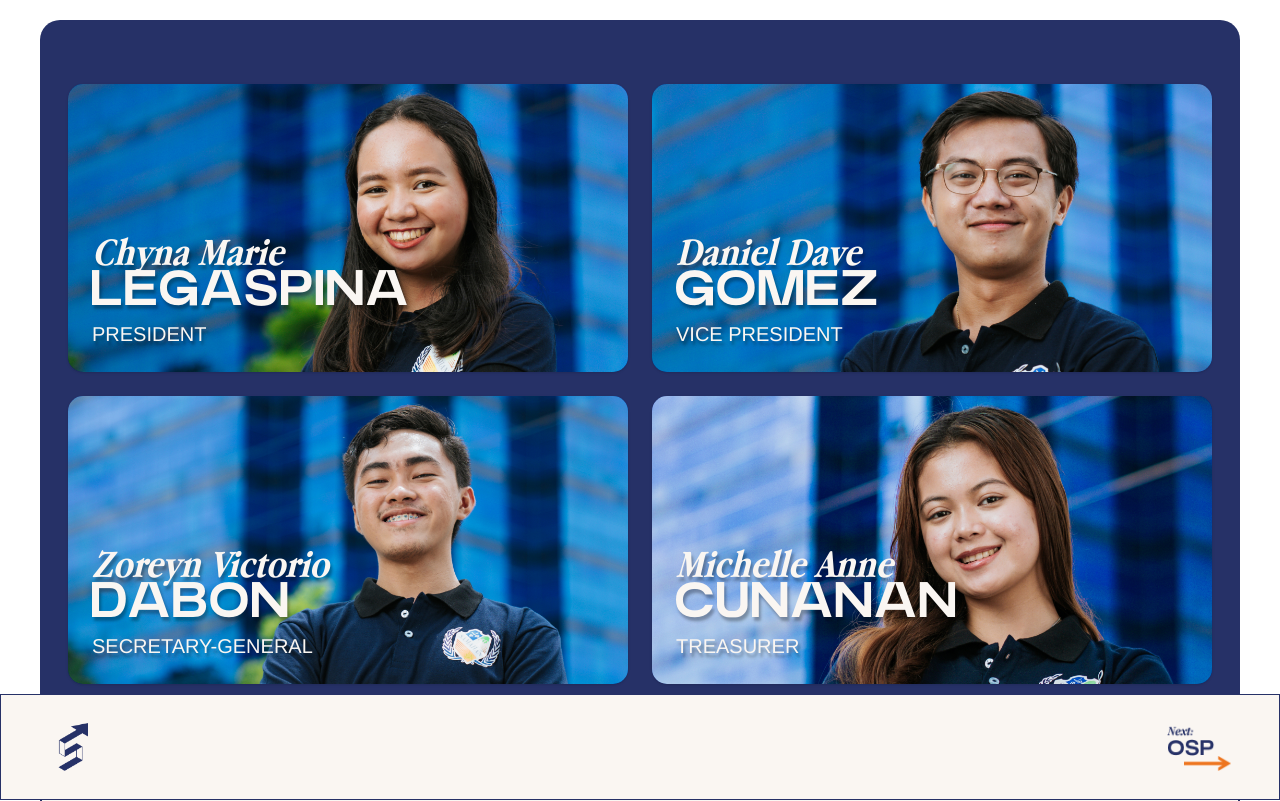
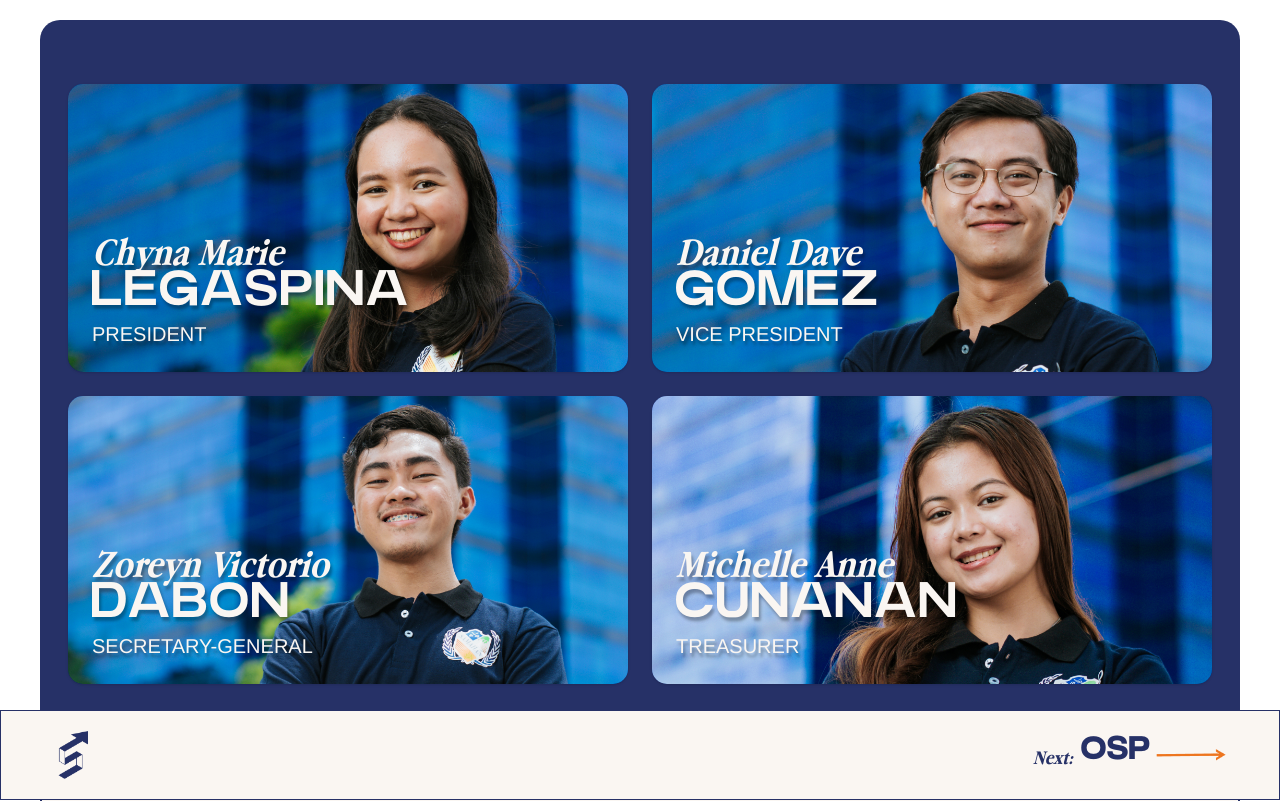
Before and after one commit to SAMAHAN-Systems-Development/samahan-at-the-get-go, a Next.js app: page /OfficesFloatingCard in a window 1280 px wide. Shown: the top 801 px of the page. Built offline with nearby package versions, Linux system fonts and the light colour scheme.

Commit message:
refactor(OfficesFloatingCard): used NextButton

```diff
--- a/src/app/OfficesFloatingCard/page.tsx
+++ b/src/app/OfficesFloatingCard/page.tsx
@@ -9,7 +9,7 @@ const page = () => {
     <div>
       <SCBClickableCardsSection />
       <OfficesDeputiesSection office="OSP" />
-      <OfficesFloatingCard office="office-of-the-president" />
+      <OfficesFloatingCard office="OSP" />
     </div>
   );
 };
--- a/src/components/ui/Offices/OfficesFloatingCard.tsx
+++ b/src/components/ui/Offices/OfficesFloatingCard.tsx
@@ -2,11 +2,8 @@ import React from 'react';
 import Image from 'next/image';
 import Link from 'next/link';
 
-import OSGIcon from '/public/assets/images/osg.png';
-import OSPIcon from '/public/assets/images/osp.png';
-import OSTIcon from '/public/assets/images/ost.png';
-import OVPIcon from '/public/assets/images/ovp.png';
 import SamahanAtTheGetGoLogo from '/public/assets/images/SamahanAtTheGetGoLogo.png';
+import NextButtonForOffices from '@/components/ui/Offices/NextButtonForOffices';
 
 type OfficesFloatingCardProps = {
   office: string;
@@ -15,24 +12,9 @@ type OfficesFloatingCardProps = {
 const OfficesFloatingCard: React.FC<OfficesFloatingCardProps> = ({
   office,
 }) => {
-  const handleIcon = (office: OfficesFloatingCardProps['office']) => {
-    switch (office) {
-      case 'office-of-the-president':
-        return OSPIcon;
-      case 'office-of-the-vice-president':
-        return OVPIcon;
-      case 'office-of-the-secretary-general':
-        return OSGIcon;
-      case 'office-of-the-treasurer':
-        return OSTIcon;
-      default:
-        return { src: '', height: 0, width: 0 };
-    }
-  };
-
   return (
     <div className="fixed bottom-0 w-full flex justify-between items-center bg-white border border-lightBlue py-5 px-12">
-      <div className="relative w-12 h-12">
+      <div className="relative w-8 h-8 lg:w-12 lg:h-12">
         <Image
           src={SamahanAtTheGetGoLogo}
           alt="SamahanAtTheGetGoLogo"
@@ -40,13 +22,8 @@ const OfficesFloatingCard: React.FC<OfficesFloatingCardProps> = ({
           fill
         />
       </div>
-      <Link href={`${office}`} className="relative w-16 h-16">
-        <Image
-          src={handleIcon(office)}
-          alt={office}
-          className="object-contain"
-          fill
-        />
+      <Link href={`${office}`} className="relative w-fit my-auto">
+        <NextButtonForOffices office="OSP" />
       </Link>
     </div>
   );
```
